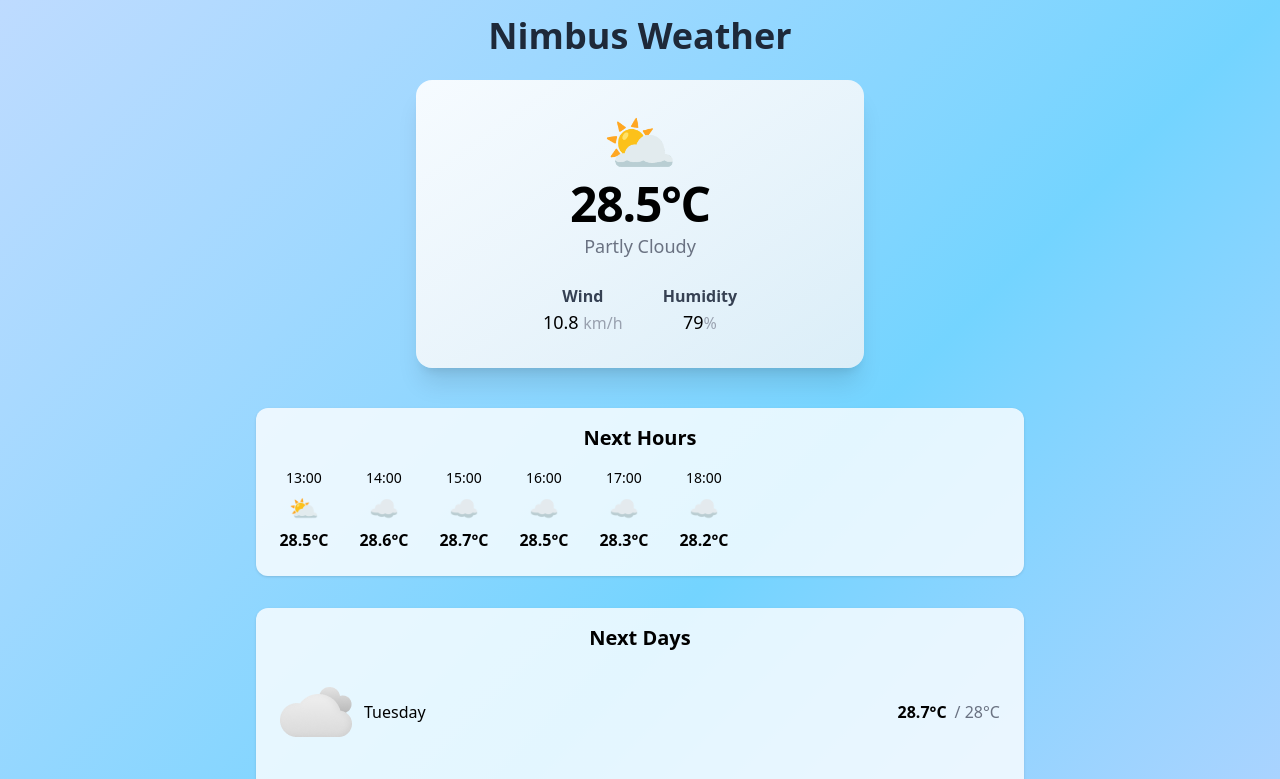
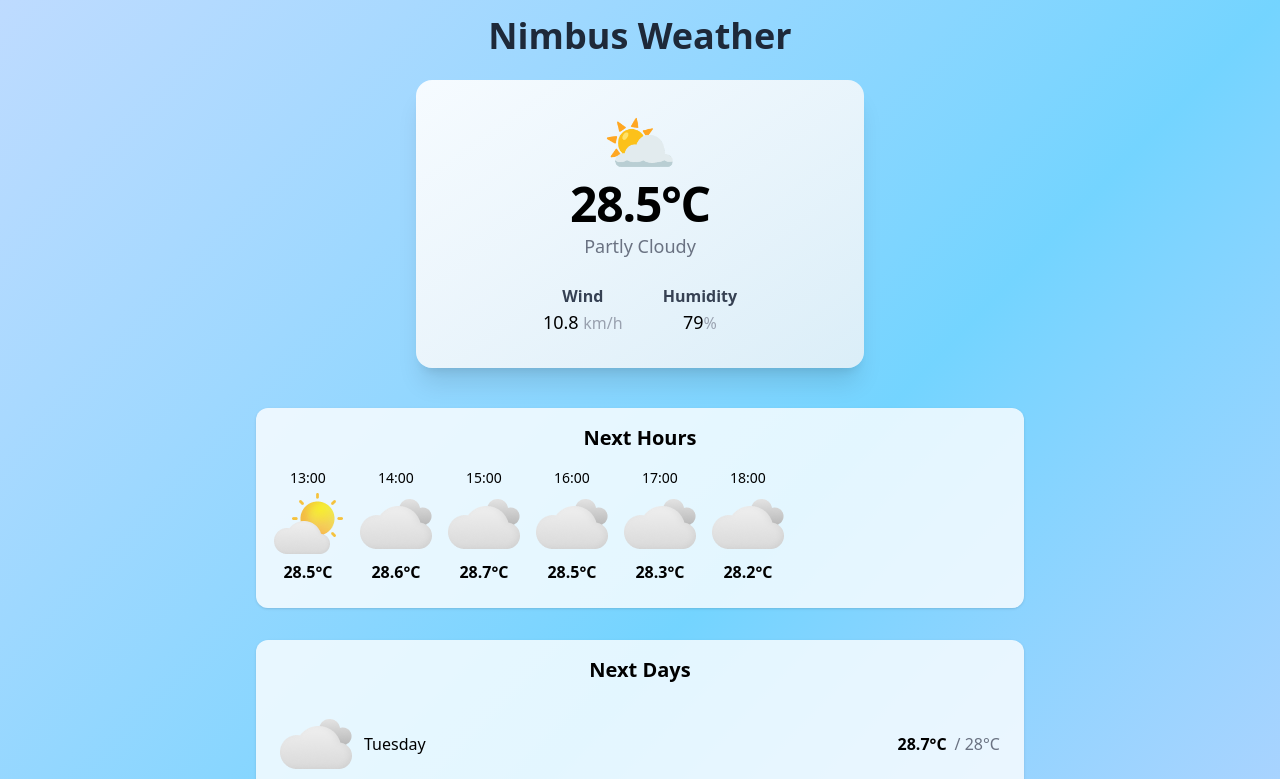
Before and after one commit to RunaLea/weatherWidget, a Vue app in the folder Nimbus/: page / in a window 1280 px wide. Shown: the top 779 px of the page. Built offline with nearby package versions, Linux system fonts and the light colour scheme.

Commit message:
Icons ComingHours, added isDay and useWeatherIcon to AppData

```diff
--- a/Nimbus/src/components/ComingDays.vue
+++ b/Nimbus/src/components/ComingDays.vue
@@ -4,7 +4,7 @@
     <div class="flex flex-col gap-3">
       <div v-for="day in dailyForecast" :key="day.time" class="flex items-center justify-between p-2 rounded hover:bg-gray-100 transition">
         <div class="flex items-center gap-3">
-          <img :src="useWeatherIcon(day.values.weatherCodeMax, true)">
+          <img :src="useWeatherIcon(day.values.weatherCodeMax)">
           <span class="font-medium">{{ useFormatDay(day.time) }}</span>
         </div>
         <div>
@@ -17,7 +17,8 @@
 </template>
 
 <script setup lang="ts">
-import { useWeatherIcon, useDailyForecast, useFormatDay } from '../composables/DaysData'
+import { useDailyForecast, useFormatDay } from '../composables/DaysData'
+import { useWeatherIcon } from '../composables/AppData'
 
 const dailyForecast = useDailyForecast()
 
--- a/Nimbus/src/components/ComingHours.vue
+++ b/Nimbus/src/components/ComingHours.vue
@@ -2,9 +2,9 @@
   <div class="bg-white/80 rounded-xl shadow p-4 w-full max-w-screen-md mx-auto mt-4 mb-4 text-black">
     <div class="text-xl font-semibold mb-4">Next Hours</div>
     <div class="flex gap-4 overflow-x-auto pb-2">
-      <div v-for="hour in hours" :key="hour.time" class="flex flex-col items-center min-w-[64px]">
-        <div class="text-sm">{{ formatHour(hour.time) }}</div>
-        <span class="text-2xl my-1">{{ weatherCodeToEmoji[hour.values.weatherCode] || '❓' }}</span>
+      <div v-for="hour in hourlyForecast" :key="hour.time" class="flex flex-col items-center min-w-[64px]">
+        <div class="text-sm">{{ useFormatHour(hour.time) }}</div>
+        <img :src="useWeatherIcon(hour.values.weatherCode, hour.time)">
         <div class="font-bold">{{ hour.values.temperature }}°C</div>
       </div>
     </div>
@@ -12,20 +12,9 @@
 </template>
 
 <script setup lang="ts">
-import { hourlyForecast } from '../composables/useWeatherMock'
+import { useHourlyForecast, useFormatHour } from '../composables/HoursData'
+import { useWeatherIcon } from '../composables/AppData'
 
-const hours = hourlyForecast
+const hourlyForecast = useHourlyForecast()
 
-const weatherCodeToEmoji: Record<number, string> = {
-  1000: '☀️',
-  1001: '☁️',
-  1100: '🌤️',
-  1101: '⛅',
-  1102: '🌥️',
-}
-
-function formatHour(iso: string) {
-  const date = new Date(iso)
-  return date.getHours().toString().padStart(2, '0') + ':00'
-}
 </script>
--- a/Nimbus/src/composables/AppData.ts
+++ b/Nimbus/src/composables/AppData.ts
@@ -1,12 +1,26 @@
-import { reactive, ref } from "vue";
+import { ref } from "vue";
+import { useFormatHour } from "./HoursData";
 
-const time = reactive ({
-  hours: 0,
-  seconds: 0,
-  milliseconds: 0
-})
+const isDay = ref(true);
 
-const weather = ref('cloudy')
+export function useIsDay() { return isDay }
+export function useWeatherIcon(code: number, hour: string | null) {
+  let src = "";
 
-export function useWeather() {return weather}
-export function useTime() {return time}
+  if (hour) {
+    const hourValue = useFormatHour(hour);
+
+    if (Number(hourValue[0] + hourValue[1]) >= 18) {
+      src = `/src/assets/tomorrow-icons/${code}1.png`;
+      return src;
+    }
+    if(Number(hourValue[0] + hourValue[1]) < 18) {
+      src = `/src/assets/tomorrow-icons/${code}0.png`;
+      return src;
+    }
+  }
+
+  if (isDay) { src = `/src/assets/tomorrow-icons/${code}0.png`; }
+  if (!isDay) { src = `/src/assets/tomorrow-icons/${code}1.png`; }
+  return src;
+}
--- a/Nimbus/src/composables/DaysData.ts
+++ b/Nimbus/src/composables/DaysData.ts
@@ -1,4 +1,4 @@
-import { reactive, ref } from "vue";
+import { ref } from "vue";
 import dailyData from '../../ExampleJSON/JSONExampleDaily.json'
 
 const dailyForecast = ref (dailyData.timelines.daily.slice(0, 6))
@@ -9,11 +9,3 @@ export function useFormatDay(dateStr: string) {
   const date = new Date(dateStr)
   return date.toLocaleDateString('en-US', { weekday: 'long' })
 }
-
-export function useWeatherIcon(code: number, day: boolean) {
-  let src = "";
-
-  if (day) { src = `/src/assets/tomorrow-icons/${code}0.png`; }
-  if (!day) { src = `/src/assets/tomorrow-icons/${code}1.png`; }
-  return src;
-}
--- a/Nimbus/src/composables/HoursData.ts
+++ b/Nimbus/src/composables/HoursData.ts
@@ -1,12 +1,11 @@
-import { reactive, ref } from "vue";
+import { ref } from "vue";
+import hourlyData from '../../ExampleJSON/JSONExampleHourly.json';
 
-const time = reactive ({
-  hours: 0,
-  seconds: 0,
-  milliseconds: 0
-})
+const hourlyForecast = ref (hourlyData.timelines.hourly.slice(0, 6));
 
-const weather = ref('cloudy')
+export function useHourlyForecast() { return hourlyForecast }
 
-export function useWeather() {return weather}
-export function useTime() {return time}
+export function useFormatHour(iso: string) {
+  const date = new Date(iso)
+  return date.getHours().toString().padStart(2, '0') + ':00'
+}
```
Also changed, not shown: Nimbus/src/assets/tomorrow-icons/10011.png (added).
